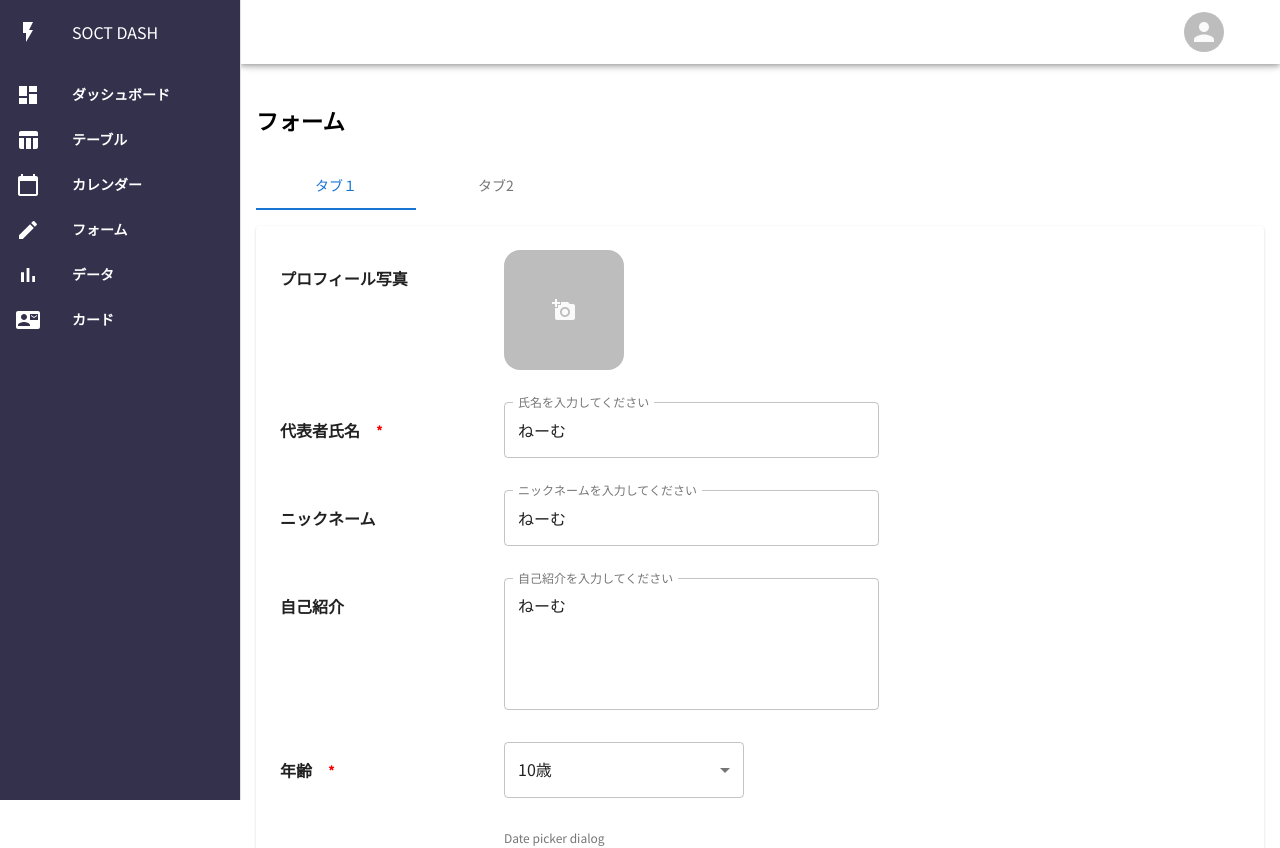
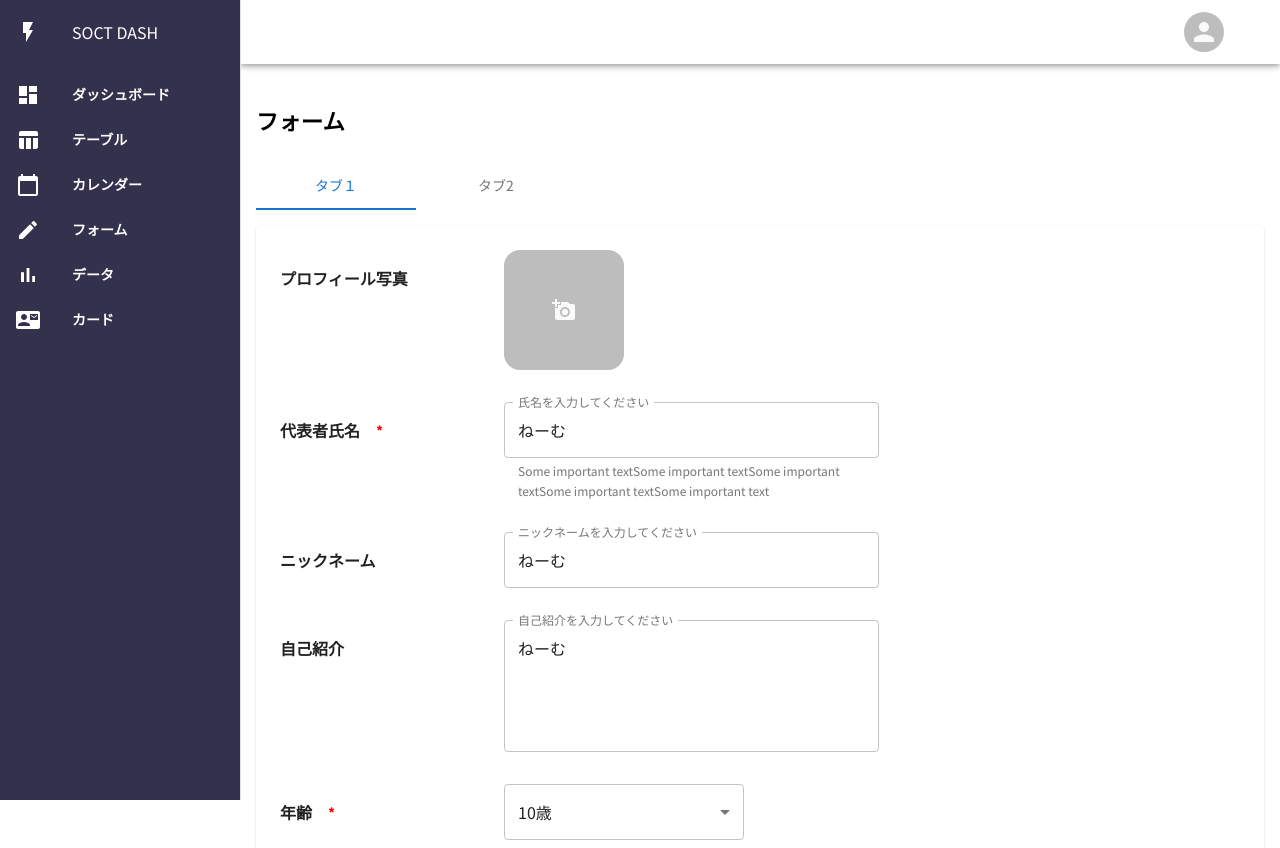
Before and after one commit to soctllc/dash-ui, a React (Create React App) app in the folder web-app/: page /form in a window 1280 px wide. Shown: the top 848 px of the page. Built offline with nearby package versions, Linux system fonts and the light colour scheme.

Commit message:
ヘルパーテキスト

```diff
--- a/web-app/src/components/atoms/TextInput.js
+++ b/web-app/src/components/atoms/TextInput.js
@@ -8,13 +8,14 @@ export const SingleTextInput = (props) => {
     const title = props.title;
     const label = props.label;
     const value = props.value;
+    const helperText = props.helperText;
     const required = props.required? props.required : false;
     const onChange = props.onChange ? props.onChange : ()=>{};
     return(
         <Div>
             <Title data-required={required} variant="body1" gutterBottom>{title}</Title>
             <Field
-
+                helperText={helperText}
                 label={label}
                 variant="outlined"
                 value={value}
@@ -29,6 +30,7 @@ export const MultiLineTextInput = (props) => {
     const rows = props.rows ? props.rows : 5;
     const label = props.label;
     const value = props.value;
+    const helperText = props.helperText;
     const required = props.required? props.required : false;
     const onChange = props.onChange ? props.onChange : ()=>{};
     return(
@@ -36,6 +38,7 @@ export const MultiLineTextInput = (props) => {
             <Title data-required={required} variant="body1" gutterBottom>{title}</Title>
             <Field
                 multiline
+                helperText={helperText}
                 rows={rows}
 
                 label={label}
--- a/web-app/src/components/molecules/Form.js
+++ b/web-app/src/components/molecules/Form.js
@@ -37,6 +37,7 @@ export const Form = (props) => {
                 title="プロフィール写真"
                 loading={loading}
                 onClick={()=>{setLoading(!loading)}}
+
             />
             <SingleTextInput
                 title="代表者氏名"
@@ -44,6 +45,7 @@ export const Form = (props) => {
                 required={true}
                 value={name}
                 onChange={(e)=>{setName(e.target.value)}}
+                helperText="Some important textSome important textSome important textSome important textSome important text"
             />
             <SingleTextInput
                 title="ニックネーム"
```
